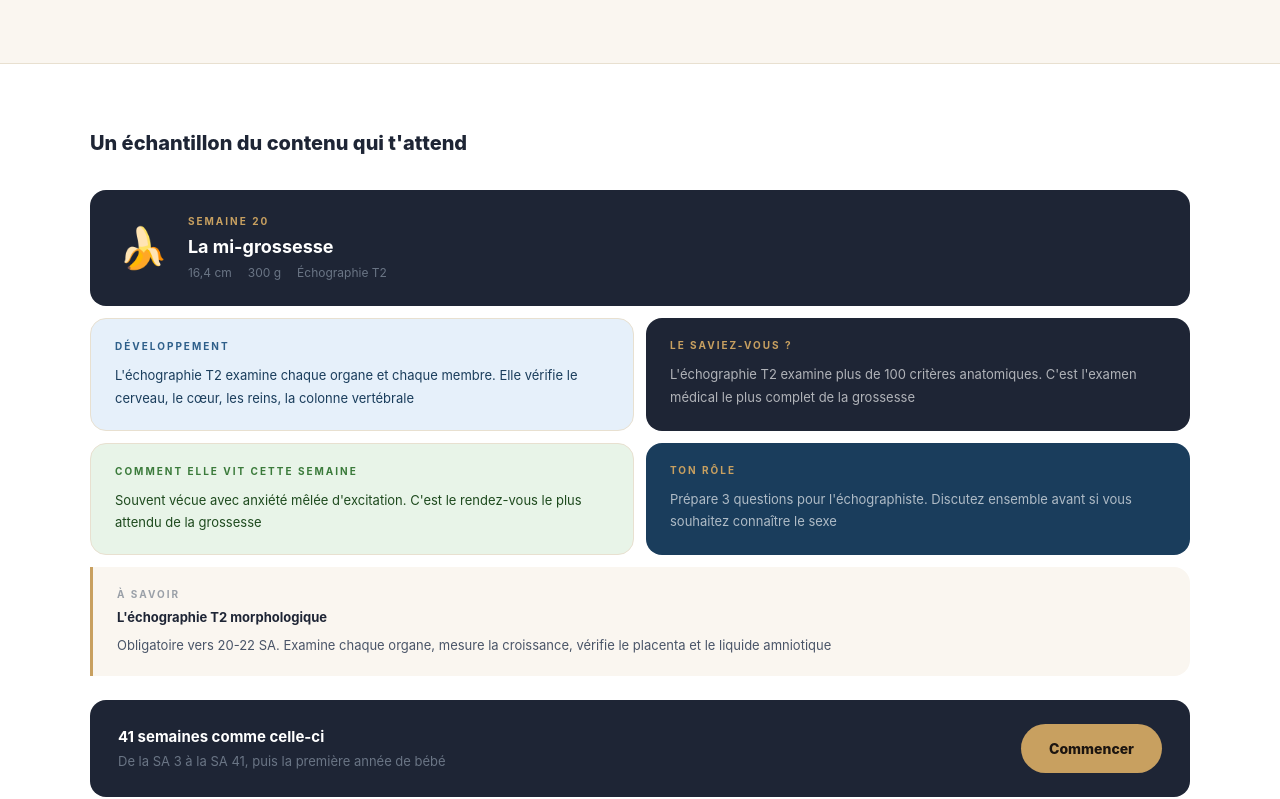
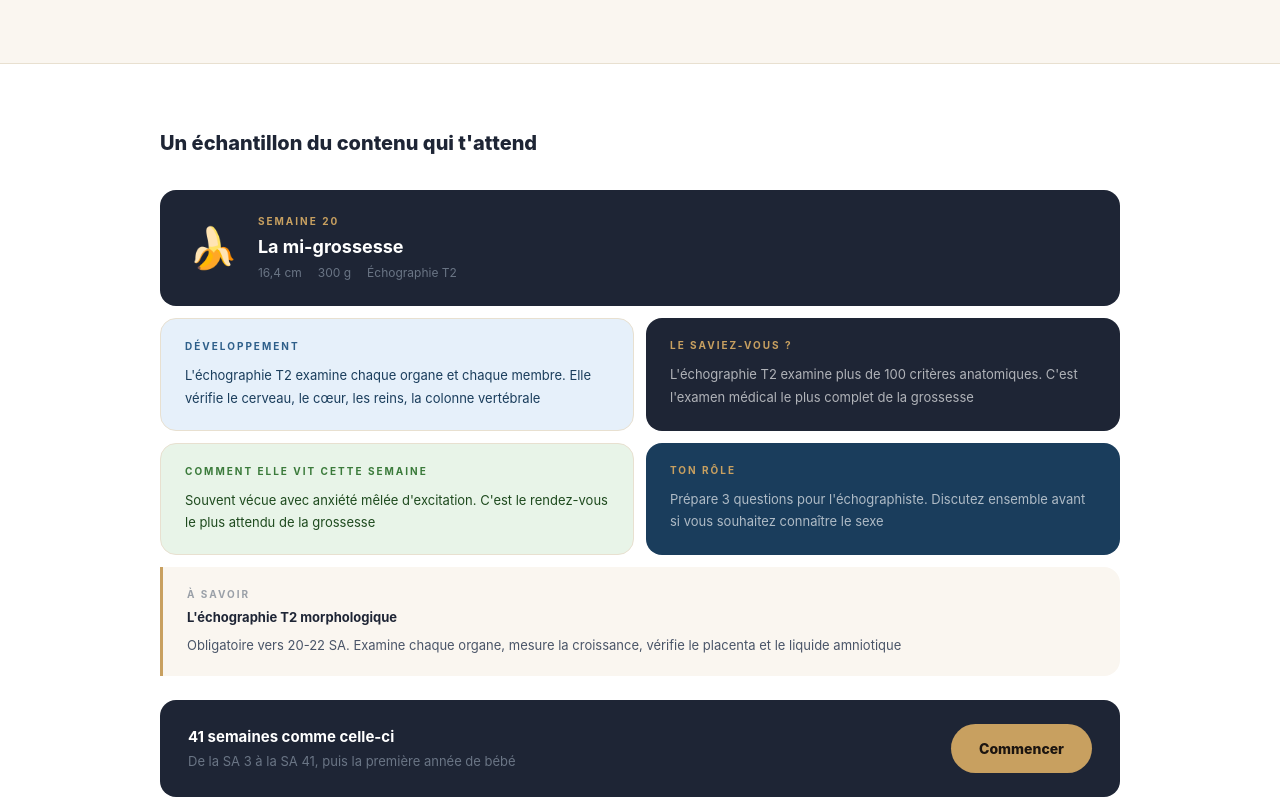
Before and after one commit to Julproject/dadup, a Next.js app: page /inclus in a window 1280 px wide. Shown: the part 746-1545 px from the top of the page. Built offline with nearby package versions, Linux system fonts and the light colour scheme.

Commit message:
Update page.tsx

```diff
--- a/app/inclus/page.tsx
+++ b/app/inclus/page.tsx
@@ -269,7 +269,7 @@ export default function InclusPage() {
 
       {/* ECHANTILLON */}
       <section style={{ background: C.white, padding: '64px 40px', borderTop: `1px solid ${C.border}` }}>
-        <div style={{ maxWidth: '1100px', margin: '0 auto' }}>
+        <div style={{ maxWidth: '960px', margin: '0 auto' }}>
           <p style={{ color: C.dark, fontSize: '20px', fontWeight: 800, margin: '0 0 32px' }}>Un échantillon du contenu qui t'attend</p>
 
           {/* Header SA 20 */}
```
